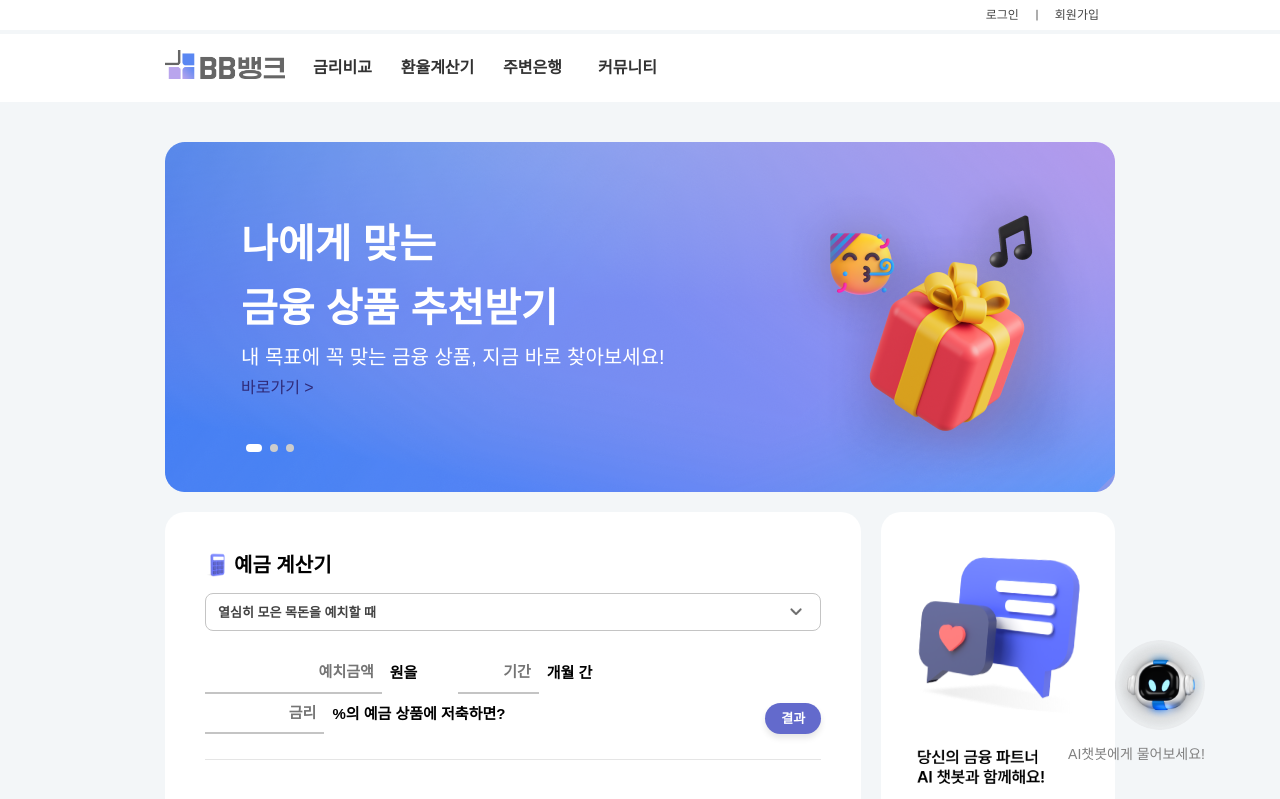
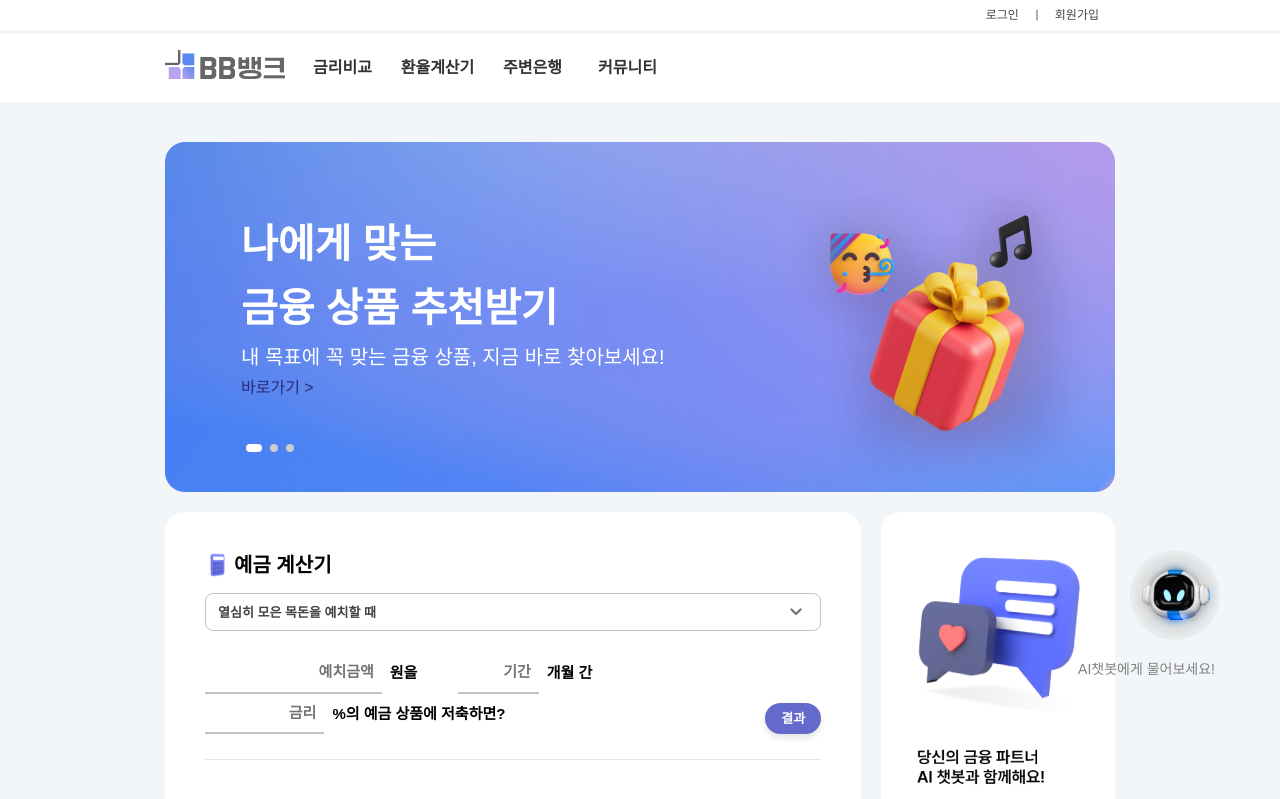
Before and after one commit to trevivom76/BankWeb_pjt, a Vue app in the folder bankweb-pjt/: page / in a window 1280 px wide. Shown: the top 799 px of the page. Built offline with nearby package versions, Linux system fonts and the light colour scheme; a web font is replaced by a local one.

Commit message:
[feat] front - footer 고정 및 챗봇 위치가 footer에 따라 변하도록 설정

```diff
--- a/bankweb-pjt/src/App.vue
+++ b/bankweb-pjt/src/App.vue
@@ -1,23 +1,26 @@
 <template>
-  <div>
+  <div class="app-container">
     <header>
       <CommonHeader />
     </header>
     <div class="RouterView-div">
       <RouterView />
     </div>
-    <footer>
+    <footer ref="footerRef">
       <CommonFooter />
     </footer>
     <!-- 챗봇 -->
     <Transition name="bounce">
-      <v-card v-show="expand" style="position: fixed; bottom: 80px; right: 180px; z-index: 1000" class="expand-component" height="600" width="400">
+      <v-card v-show="expand" :class="['expand-component', { 'raised': isFooterVisible }]" height="600" width="400">
         <Chatbot />
       </v-card>
     </Transition>
 
-    <p class="chatbot-info">AI챗봇에게 물어보세요!</p>
-    <v-avatar @click="expand = !expand" class="chatbot-btn" size="90" color="transparent">
+    <p :class="['chatbot-info', { 'raised': isFooterVisible }]">
+      AI챗봇에게 물어보세요!
+    </p>
+    <v-avatar @click="expand = !expand" :class="['chatbot-btn', { 'raised': isFooterVisible }]" size="90"
+      color="transparent">
       <img src="@/assets/icon/botIcon.png" height="90px" alt="" />
     </v-avatar>
   </div>
@@ -28,69 +31,119 @@ import { RouterView } from "vue-router";
 import CommonHeader from "@/components/CommonHeader.vue";
 import CommonFooter from "@/components/CommonFooter.vue";
 import Chatbot from "@/components/Chatbot.vue";
-import { ref } from "vue";
+import { ref, onMounted, onUnmounted } from "vue";
 
 const expand = ref(false);
+const footerRef = ref(null);
+const isFooterVisible = ref(false);
+
+onMounted(() => {
+  const observer = new IntersectionObserver(
+    ([entry]) => {
+      isFooterVisible.value = entry.isIntersecting;
+    },
+    {
+      threshold: 0,
+    }
+  );
+
+  if (footerRef.value) {
+    observer.observe(footerRef.value);
+  }
+
+  // 컴포넌트가 제거될 때 observer도 정리
+  onUnmounted(() => {
+    observer.disconnect();
+  });
+});
 </script>
 
 <style scoped>
+/* 기존 스타일 유지 */
+.app-container {
+  display: flex;
+  flex-direction: column;
+  min-height: 100vh;
+}
+
 .RouterView-div {
   background: #f3f6f8;
   padding-top: 40px;
   padding-bottom: 40px;
+  flex: 1;
 }
-.expand-container {
-  text-align: right;
-  position: fixed;
-  bottom: 20px; /* 원하는 위치로 조절하세요 */
-  right: 20px; /* 원하는 위치로 조절하세요 */
-  z-index: 1000; /* 다른 요소 위로 배치되도록 설정 */
+
+footer {
+  margin-top: auto;
 }
+
 .expand-component {
   position: fixed;
-  bottom: 20px; /* 원하는 위치로 조절하세요 */
-  right: 20px; /* 원하는 위치로 조절하세요 */
-  z-index: 1000; /* 다른 요소 위로 배치되도록 설정 */
+  bottom: 70px;
+  right: 180px;
+  z-index: 1000;
+  transition: bottom 0.3s ease;
 }
-.bounce-enter-active {
-  animation: bounce-in 0.5s;
-}
-.bounce-leave-active {
-  animation: bounce-in 0.5s reverse;
-}
-@keyframes bounce-in {
-  0% {
-    transform: scale(0.5);
-  }
-  50% {
-    transform: scale(1.1);
-  }
-  100% {
-    transform: scale(1);
-  }
+
+.expand-component.raised {
+  bottom: 170px;
+  /* footer가 보일 때 더 위로 올라감 */
 }
 
 .chatbot-btn {
-  /* background-color: rgba(253, 248, 222, 0.658); */
   position: fixed;
-  bottom: 70px;
-  right: 75px;
+  bottom: 60px;
+  right: 60px;
   z-index: 1000;
   padding: 10px;
   cursor: pointer;
-  transition: transform 0.3s ease;
+  transition: all 0.3s ease;
 }
 
-.chatbot-btn:hover {
-  transform: translateY(-5px);
+.chatbot-btn.raised {
+  bottom: 160px;
+  /* footer가 보일 때 더 위로 올라감 */
 }
 
 .chatbot-info {
   color: grey;
   font-size: 14px;
   position: fixed;
-  bottom: 35px;
-  right: 75px;
+  bottom: 20px;
+  right: 65px;
   z-index: 1000;
+  transition: bottom 0.3s ease;
+}
+
+.chatbot-info.raised {
+  bottom: 120px;
+  /* footer가 보일 때 더 위로 올라감 */
+}
+
+/* 나머지 기존 스타일 유지 */
+.bounce-enter-active {
+  animation: bounce-in 0.5s;
+}
+
+.bounce-leave-active {
+  animation: bounce-in 0.5s reverse;
+}
+
+@keyframes bounce-in {
+  0% {
+    transform: scale(0.5);
+  }
+
+  50% {
+    transform: scale(1.1);
+  }
+
+  100% {
+    transform: scale(1);
+  }
+}
+
+.chatbot-btn:hover {
+  transform: translateY(-5px);
 }
 </style>
```
